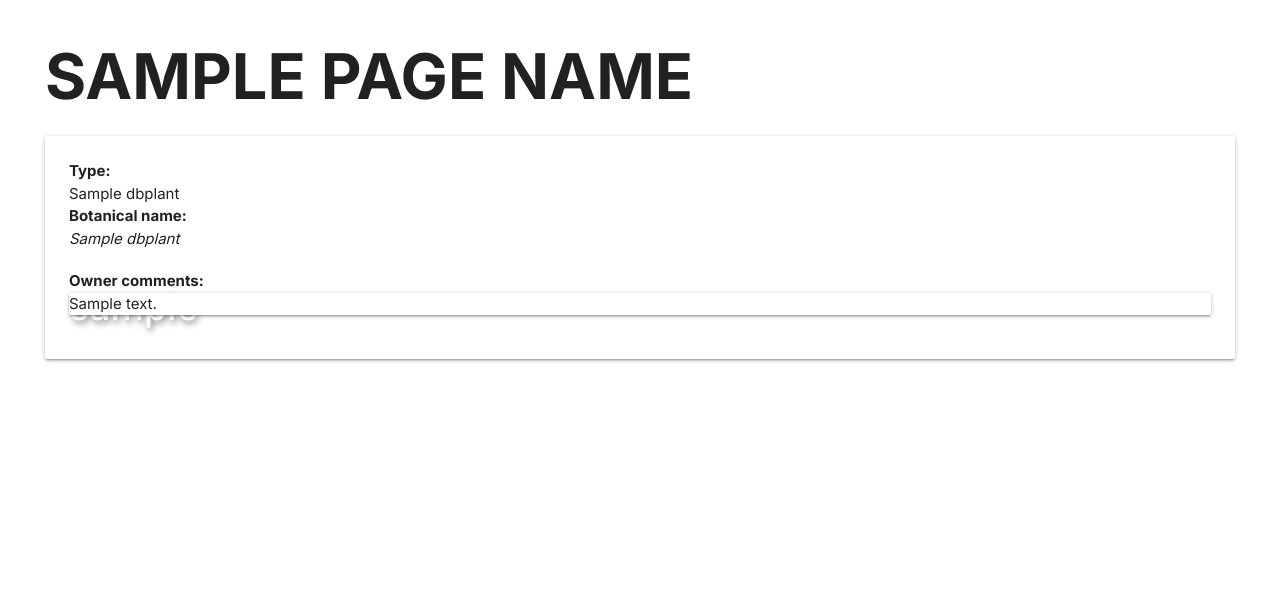
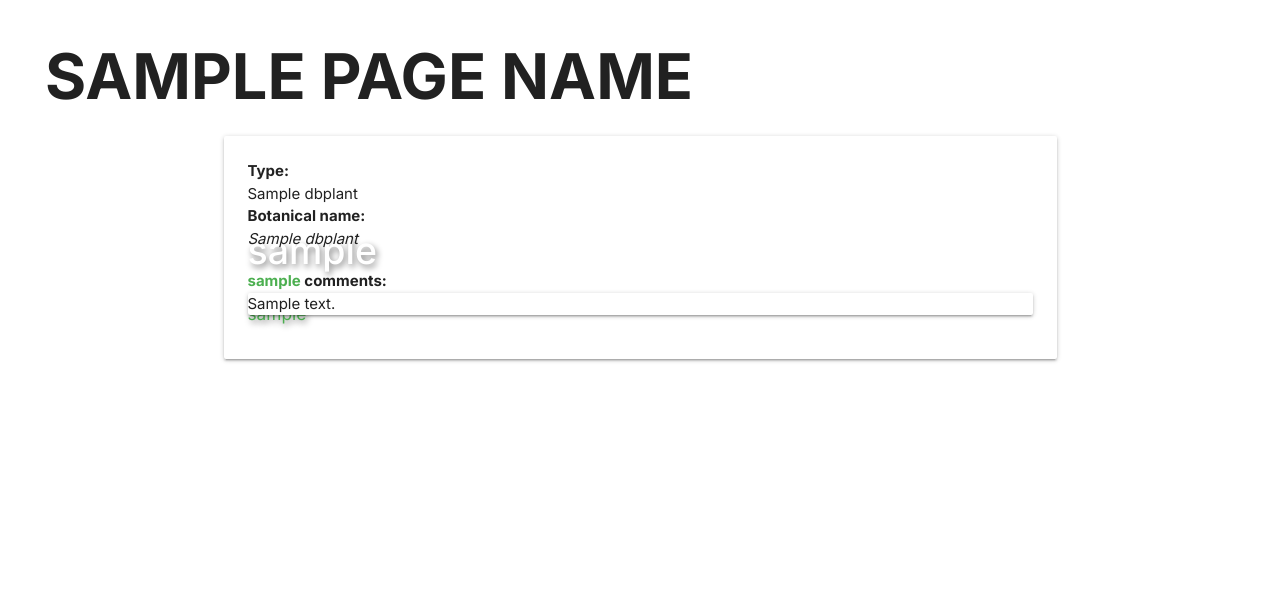
Before and after one commit to williethewolf/plant_parenthood, a Django app: template main_app/templates/plants/social_feed.html in a window 1280 px wide. Shown: the part 80-679 px from the top of the page. Run offline with Django 4.2, Linux system fonts and the light colour scheme; tables that the repository leaves empty hold one stand-in row (values such as "Sample post"); the template is opened without the code that fills it: values that come from a table or form of the project are taken from there, most other values are stand-ins (such as "Sample title", 1, 10 or a date in 2020); some libraries are stand-ins or nearby versions; some web fonts are replaced.

Commit message:
styled social feed

```diff
--- a/main_app/templates/plants/social_feed.html
+++ b/main_app/templates/plants/social_feed.html
@@ -5,7 +5,7 @@
 {% block content %}
     <h1>{{page_name}}</h1>
     {% for plant in plants %}
-    <div class="col s12 m7">
+    <div class=" container col s6 m7 offset-m3 offset-l4">
             <div class="card horizontal">
                 <div class="card-image">
                     {% if plant.photo_set.first %}
@@ -13,7 +13,7 @@
                     {% else %}
                     <img src="{% static "imgs/plants/db-use/devils_ivy.png"%}" alt="{{plant.common_name}} image";>
                     {% endif %}
-                    <span class="card-title"> {{plant.nickname}} <span/>
+                    <span class="card-title"> {{plant.nickname}} <span class="green-text darken-2"><h6 style="display:inline !important">{{plant.user.username}}</h6></span> <span/>
                 </div>
                 <div class="card-stacked">
                     <div class="card-content">
@@ -24,7 +24,7 @@
                             <p><i>{{plant.type.botanical_name}}</i></p>
                         </div>
                         <div>
-                            <span class="card-field">Owner comments:</span>
+                            <span class="card-field"> <span class="green-text darken-2">{{plant.user.username}}</span> comments:</span>
                             <p class="card horizontal">{{plant.comments}}</p>
                         </div>
                     </div>
```
